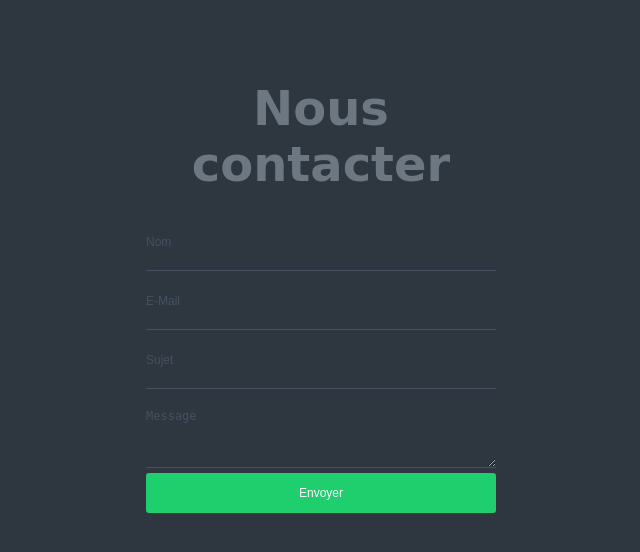
After one commit to albaad/todolister, a PHP site: page /contact.php in a window 1280 px wide. The commit adds this page. Shown: the top 552 px of the page, without its empty margins (319-959 px from the left). Run offline with PHP 8.4, Linux system fonts and the light colour scheme; some web fonts are replaced.

Commit message:
Contact form to send message via e-mail added: contact.php, contact-form.php + styling

```diff
--- /dev/null
+++ b/contact.php
@@ -0,0 +1,42 @@
+<?php
+  session_start();
+
+  $pageTitle = 'Contact';
+  include 'inc/header.php';
+?>
+
+  <div class='login'>
+
+    <h3>Nous contacter</h3>
+
+    <div class="error">
+      <?php
+        if (isset($_SESSION['error'])) {
+            echo $_SESSION['error'];
+            unset($_SESSION['error']);
+        }
+      ?>
+    </div>
+
+    <div class="success">
+      <?php
+        if(!empty($_SESSION['emailSent'])) {
+          echo "Votre message a été envoyé";
+          unset($_SESSION['emailSent']);
+        }
+      ?>
+    </div>
+
+    <form name="contact" method="POST" action="contact-form.php">
+      <input name='name' placeholder='Nom' type='text' onblur="checkFields(this);"></input>
+      <input name='email' placeholder='E-Mail' type='text' onblur="checkFields(this);"></input>
+
+      <input id='subject' name='subject' placeholder='Sujet' type='text'></input>
+      <textarea id='msg' name="msg" placeholder="Message"></textarea>
+
+      <input class='animated' type='submit' value='Envoyer'>
+    </form>
+
+  </div>
+
+<?php include 'inc/footer.php'; ?>
--- a/css/style.css
+++ b/css/style.css
@@ -9,11 +9,16 @@ body {
   font-family: "Open Sans", sans-serif;
 }
 
-.erreur {
-  color: red;
+.error {
+  color: #EA4335;
 }
 
-h2 {
+.success {
+  color: #1FCE6D;
+  text-align: center;
+}
+
+h2, h3 {
   color: #6D7781;
   font-family: "Sofia", cursive;
   font-size: 15px;
@@ -21,6 +26,10 @@ h2 {
   font-size: 3.6em;
   text-align: center;
   margin-bottom: 20px;
+}
+
+h3 {
+  font-size: 3em;
 }
 
 a {
@@ -40,7 +49,7 @@ a {
   height: 20px;
 }
 
-input[type="text"], input[type="password"] {
+input[type="text"], input[type="password"], textarea {
   width: 350px;
   padding: 20px 0px;
   background: transparent;
@@ -49,6 +58,9 @@ input[type="text"], input[type="password"] {
   outline: none;
   color: #6D7781;
   font-size: 16px;
+}
+textarea {
+  resize: vertical;
 }
 input[type=checkbox] {
   display: none;
```
Also changed, not shown: contact-form.php (added, +51 -0 lines).
